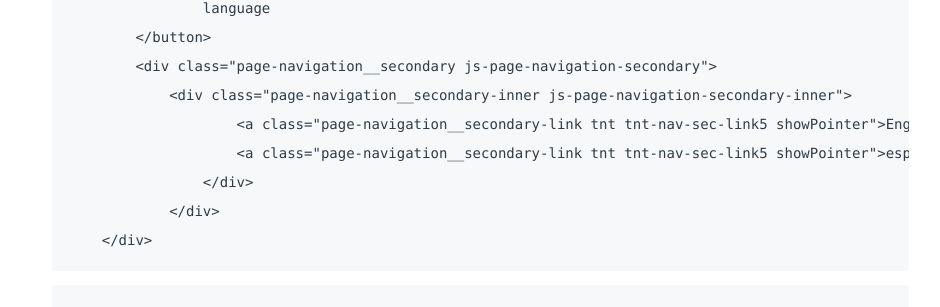
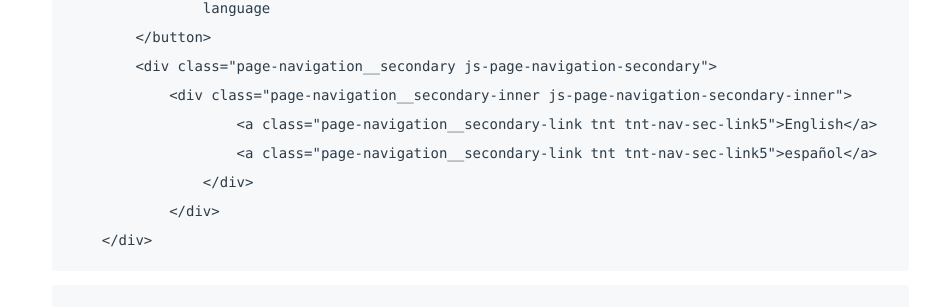
Before and after one commit to LiMeii/LiMeii.github.io, a Jekyll site: the page built from _posts/2018-10-18-issues-jqueryevent-notworking-with-ngIf.md, in a window 1280 px wide and 900 px high, scrolled down 483 px. Shown: the part 144-451 px from the top of the window, without its empty margins (178-1118 px from the left). Built offline with Jekyll 4.4.1, drawn with Linux system fonts in a browser that asks for light colours; some of the changed lines change nothing that is shown.

Commit message:
update jquery click not woring in ngif post

```diff
--- a/_posts/2018-10-18-issues-jqueryevent-notworking-with-ngIf.md
+++ b/_posts/2018-10-18-issues-jqueryevent-notworking-with-ngIf.md
@@ -31,8 +31,8 @@ layout: post
         </button>
         <div class="page-navigation__secondary js-page-navigation-secondary">
             <div class="page-navigation__secondary-inner js-page-navigation-secondary-inner">
-                    <a class="page-navigation__secondary-link tnt tnt-nav-sec-link5 showPointer">English</a>
-                    <a class="page-navigation__secondary-link tnt tnt-nav-sec-link5 showPointer">español</a>
+                    <a class="page-navigation__secondary-link tnt tnt-nav-sec-link5">English</a>
+                    <a class="page-navigation__secondary-link tnt tnt-nav-sec-link5">español</a>
                 </div>
             </div>
     </div>
```
